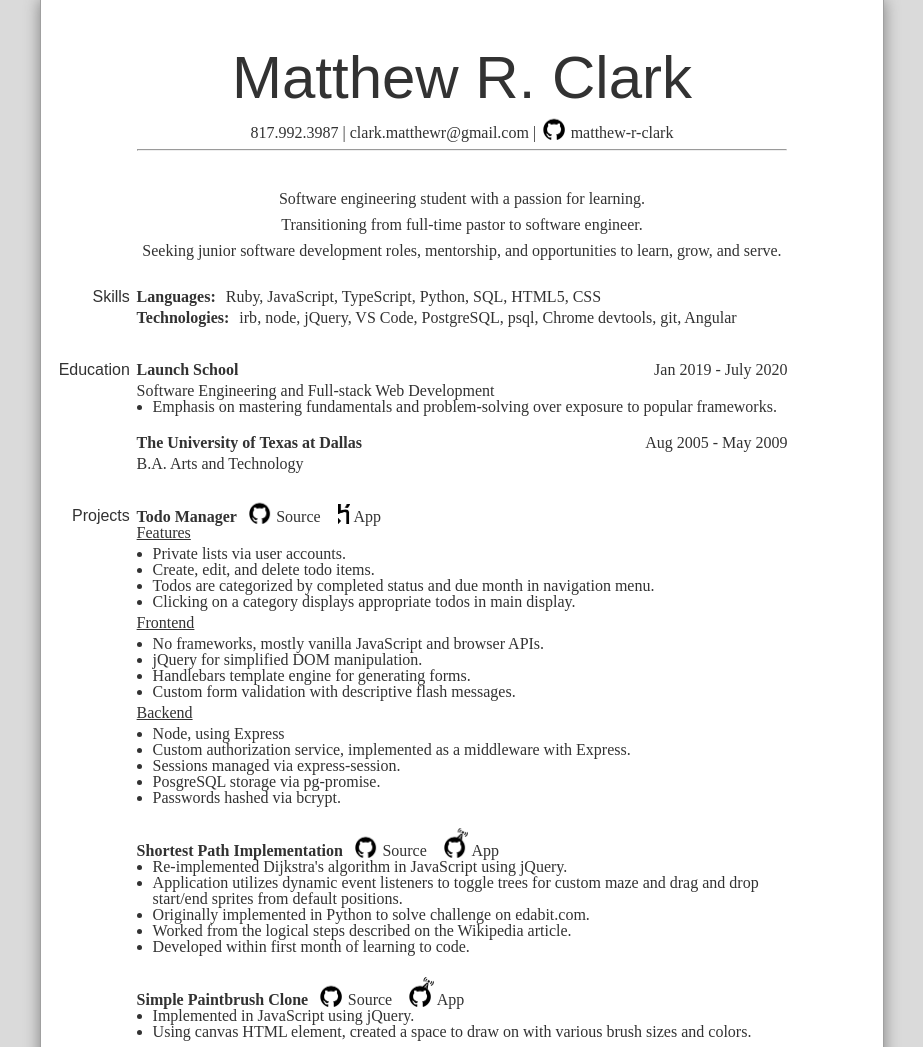
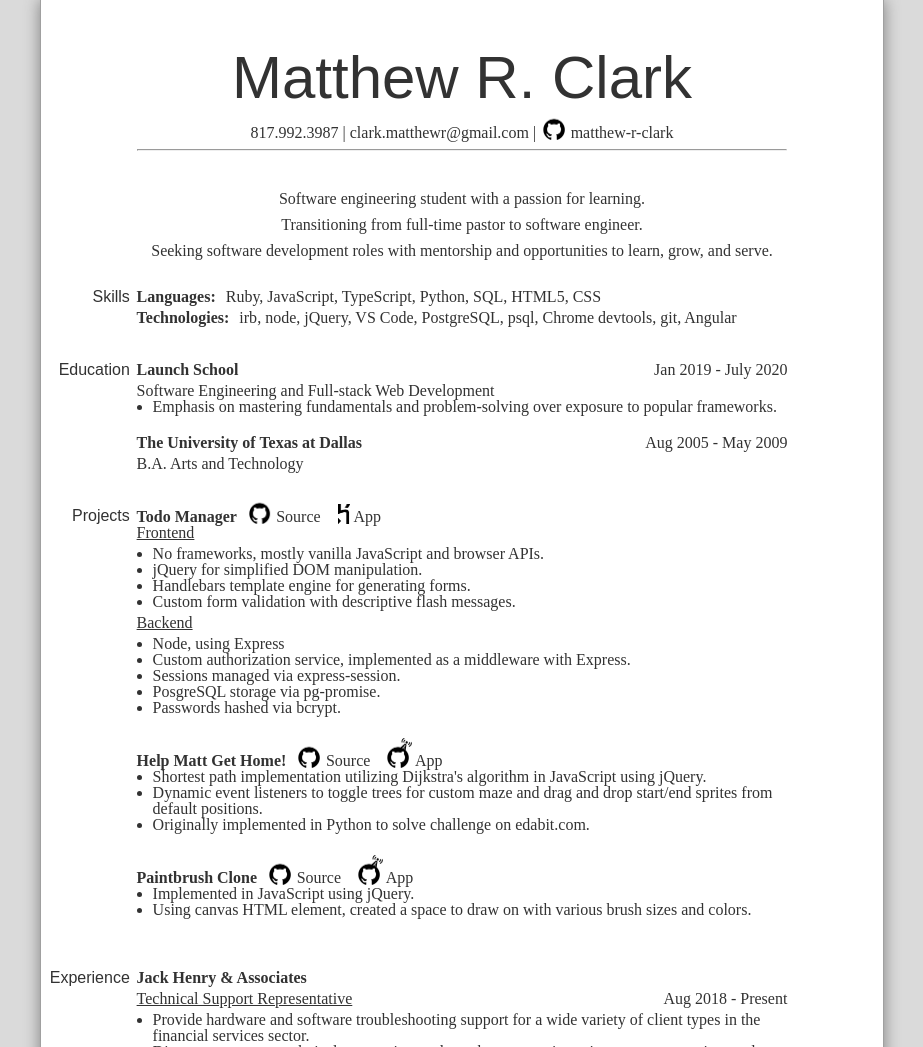
Before and after one commit to matthew-r-clark/resume, a plain HTML site: page index.html in a window 1280 px wide. Shown: the top 1047 px of the page, without its empty margins (178-1101 px from the left). Drawn offline with Linux system fonts and the light colour scheme.

Commit message:
minor edits

```diff
--- a/index.html
+++ b/index.html
@@ -25,7 +25,7 @@
   <summary id="summary">
     <p>Software engineering student with a passion for learning.</p>
     <p>Transitioning from full-time pastor to software engineer.</p>
-    <p>Seeking junior software development roles, mentorship, and opportunities to learn, grow, and serve.</p>
+    <p>Seeking software development roles with mentorship and opportunities to learn, grow, and serve.</p>
   </summary>
 
   <dl id="skills">
@@ -101,15 +101,6 @@
         </div>
         <div class="content">
           <div class="row">
-            <div class="project-section">Features</div>
-          </div>
-          <ul>
-            <li>Private lists via user accounts.</li>
-            <li>Create, edit, and delete todo items.</li>
-            <li>Todos are categorized by completed status and due month in navigation menu.</li>
-            <li>Clicking on a category displays appropriate todos in main display.</li>
-          </ul>
-          <div class="row">
             <div class="project-section">Frontend</div>
           </div>
           <ul>
@@ -133,25 +124,23 @@
 
       <div class="container">
         <div class="row-left">
-          <h3>Shortest Path Implementation
+          <h3>Help Matt Get Home!
             <a href="https://github.com/matthew-r-clark/dijkstra_implementation"><img id="github-icon" alt="octocat" src="./images/github.png" />Source</a>
             <a href="https://matthew-r-clark.github.io/dijkstra_implementation/"><img id="github-icon" alt="octocat" src="./images/github-pages.png" />App</a>
           </h3>
         </div>
         <div class="content">
           <ul>
-            <li>Re-implemented <a href="https://en.wikipedia.org/wiki/Dijkstra%27s_algorithm">Dijkstra's algorithm</a> in JavaScript using jQuery.</li>
-            <li>Application utilizes dynamic event listeners to toggle trees for custom maze and drag and drop start/end sprites from default positions.</li>
+            <li>Shortest path implementation utilizing <a href="https://en.wikipedia.org/wiki/Dijkstra%27s_algorithm">Dijkstra's algorithm</a> in JavaScript using jQuery.</li>
+            <li>Dynamic event listeners to toggle trees for custom maze and drag and drop start/end sprites from default positions.</li>
             <li>Originally implemented in Python to solve challenge on <a href="https://edabit.com/challenge/qTmbTWqHNTtDMKD4G">edabit.com</a>.</li>
-            <li>Worked from the logical steps described on the <a href="https://en.wikipedia.org/wiki/Dijkstra%27s_algorithm#Algorithm">Wikipedia article</a>.</li>
-            <li>Developed within first month of learning to code.</li>
           </ul>
         </div>
       </div>
 
       <div class="container">
         <div class="row-left">
-          <h3>Simple Paintbrush Clone
+          <h3>Paintbrush Clone
             <a href="https://github.com/matthew-r-clark/painter"><img id="github-icon" alt="octocat" src="./images/github.png" />Source</a>
             <a href="https://matthew-r-clark.github.io/painter/"><img id="github-icon" alt="octocat" src="./images/github-pages.png" />App</a>
           </h3>
```
